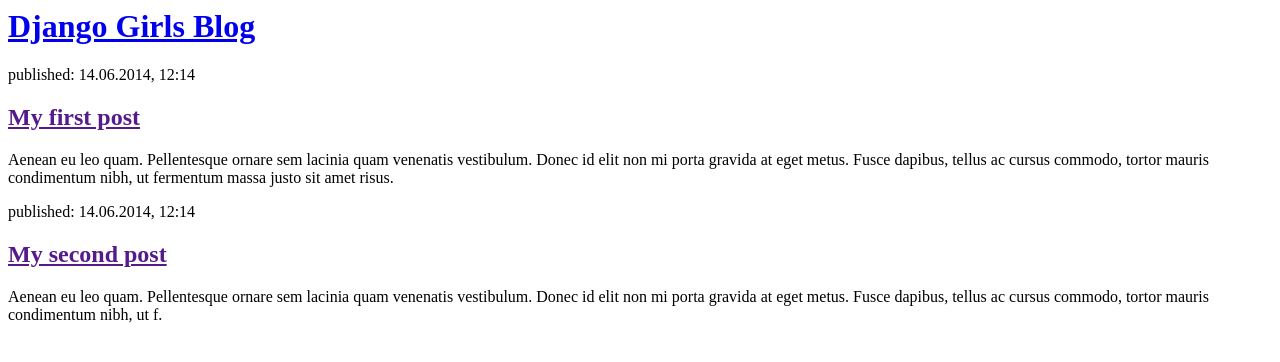
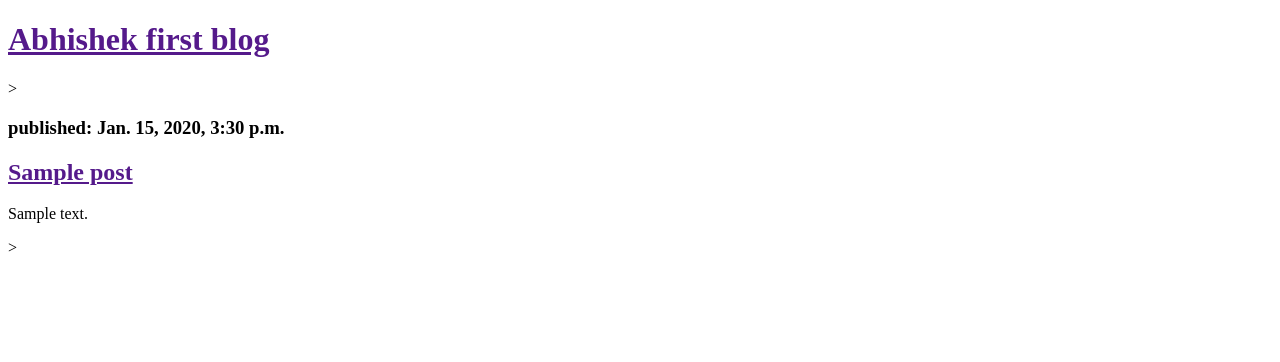
Before and after one commit to ak862000/My-First-Blog, a Django app: template blog/templates/blog/post_list.html in a window 1280 px wide. Shown: the top 362 px of the page. Run offline with Django 3.2, Linux system fonts and the light colour scheme; the template is opened without the code that fills it: values that come from a table or form of the project are taken from there, others are empty; tables that the repository leaves empty hold one stand-in row (values such as "Sample post").

Commit message:
modified template to display posts from database.

```diff
--- a/blog/templates/blog/post_list.html
+++ b/blog/templates/blog/post_list.html
@@ -1,22 +1,21 @@
+
+
+<!DOCTYPE html>
 <html>
-    <head>
-        <title>Django Girls blog</title>
-    </head>
-    <body>
-        <div>
-            <h1><a href="/">Django Girls Blog</a></h1>
-        </div>
+<head>
+    <title>Abhishek's blog</title>
+</head>
+<body>
+    <div>
+        <h1><a href="">Abhishek first blog</a></h>
+    </div>>
 
-        <div>
-            <p>published: 14.06.2014, 12:14</p>
-            <h2><a href="">My first post</a></h2>
-            <p>Aenean eu leo quam. Pellentesque ornare sem lacinia quam venenatis vestibulum. Donec id elit non mi porta gravida at eget metus. Fusce dapibus, tellus ac cursus commodo, tortor mauris condimentum nibh, ut fermentum massa justo sit amet risus.</p>
-        </div>
-
-        <div>
-            <p>published: 14.06.2014, 12:14</p>
-            <h2><a href="">My second post</a></h2>
-            <p>Aenean eu leo quam. Pellentesque ornare sem lacinia quam venenatis vestibulum. Donec id elit non mi porta gravida at eget metus. Fusce dapibus, tellus ac cursus commodo, tortor mauris condimentum nibh, ut f.</p>
-        </div>
-    </body>
-</html>
+    {% for post in posts %}
+    <div>
+        <h3>published: {{ post.published_date }}</h3>
+        <h2><a href="">{{ post.title }}</a></h2>
+        <p>{{ post.text|linebreaksbr }}</p>
+    </div>
+    {% endfor %}
+</body>
+</html>>
--- a/blog/views.py
+++ b/blog/views.py
@@ -1,5 +1,7 @@
 from django.shortcuts import render
+from django.utils import timezone
+from .models import Post
 
-# Create your views here.
 def post_list(request):
-    return render(request, 'blog/post_list.html', {})
+    posts = Post.objects.filter(published_date__lte=timezone.now()).order_by('published_date')
+    return render(request, 'blog/post_list.html', {'posts': posts})
```
